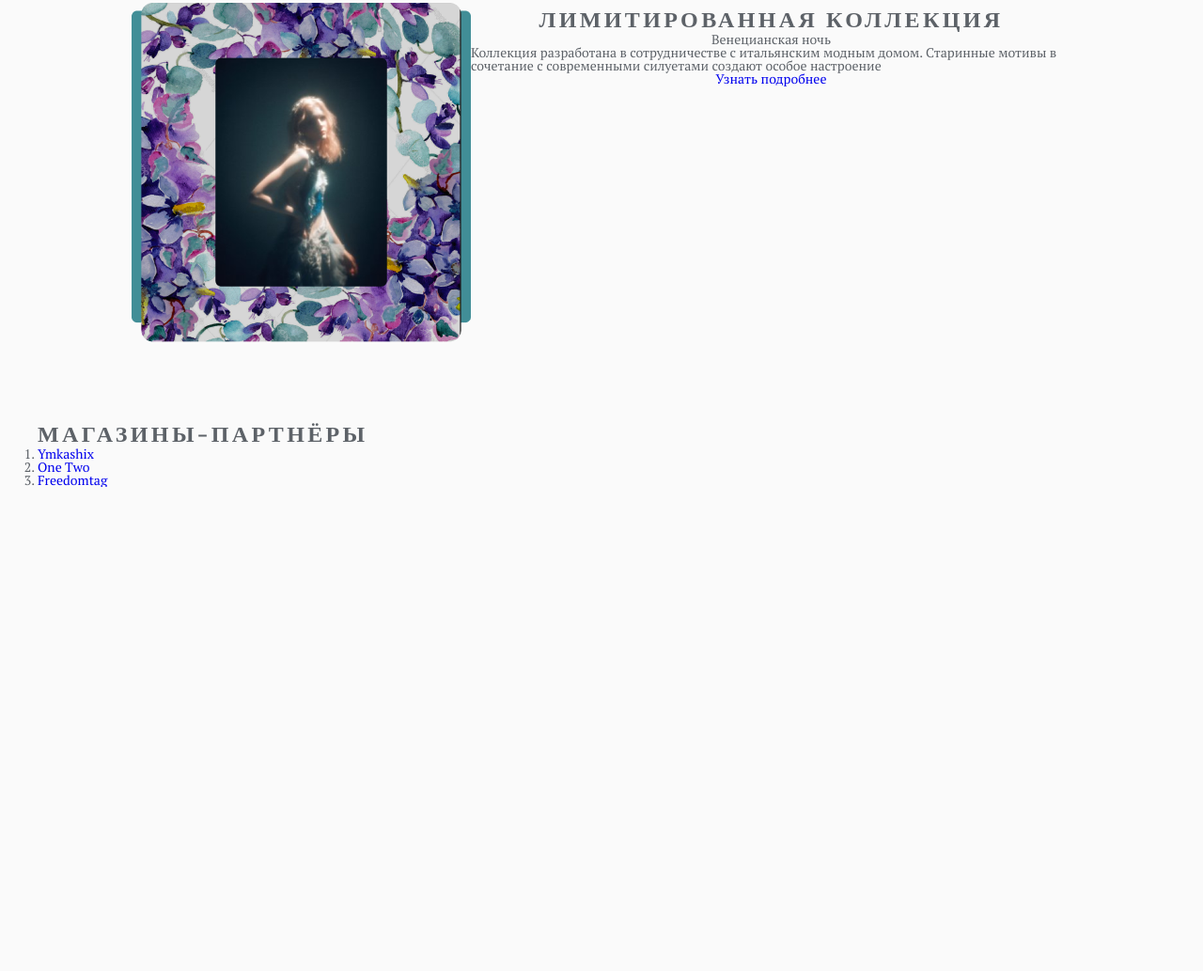
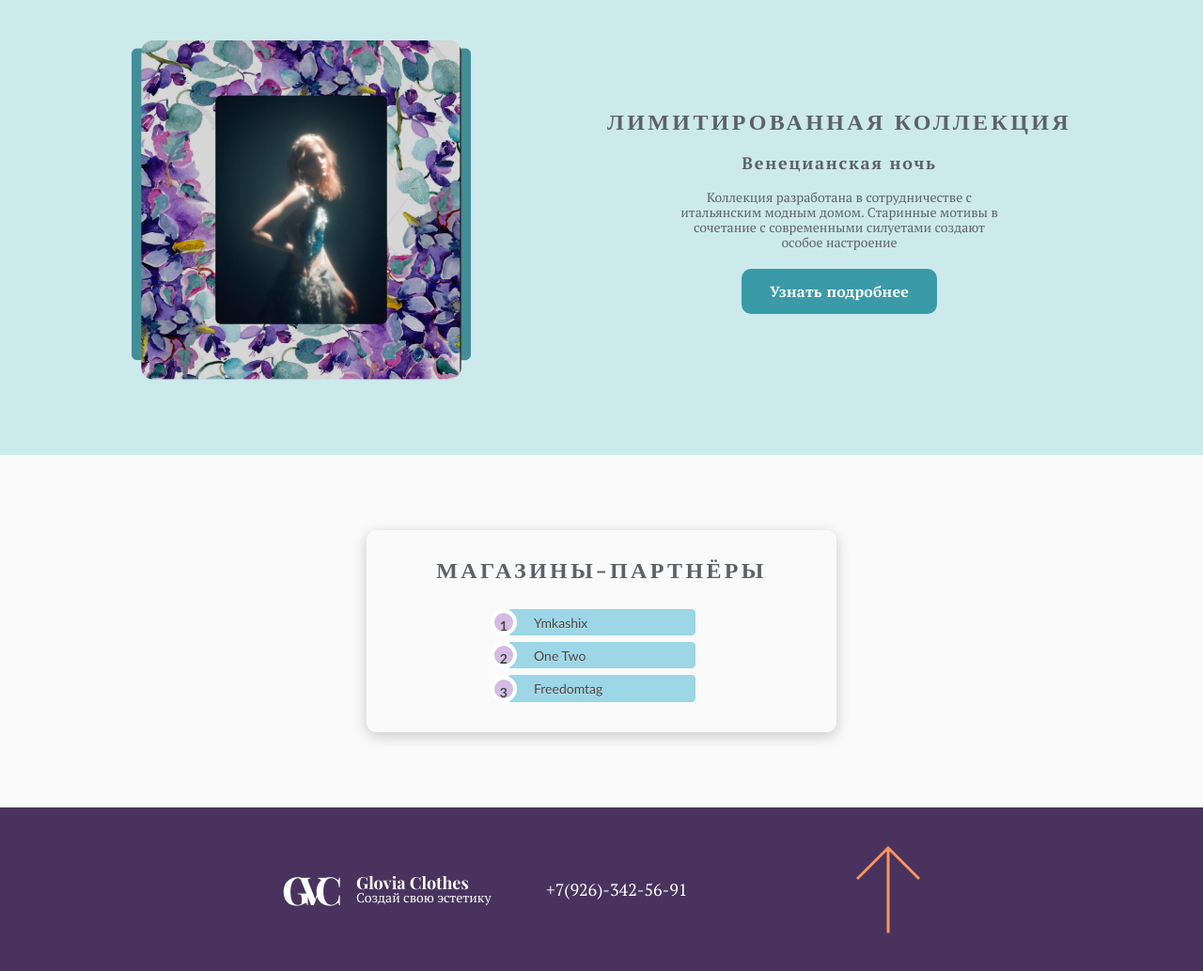
Before and after one commit to fongradnastya/lab2_web, a plain HTML site: page index.html in a window 1280 px wide. Shown: the part 2103-3136 px from the top of the page at 94% size. Before the commit the page ends 2621 px from the top, so only its background shows below. Drawn offline with nearby package versions, Linux system fonts and the light colour scheme.

Commit message:
Complited white theme

```diff
--- a/css/style.css
+++ b/css/style.css
@@ -371,12 +371,15 @@ h2{
 /* limited edition */
 
 .limited{
-    padding: 40px 0 80px 0;
+    padding: 80px 0 80px 0;
+    background: #cceaec;
 }
 
 .limited__container{
     display: flex;
     max-width: 1000px;
+    justify-content: space-between;
+    align-items: center;
 }
 
 .limited__offer{
@@ -384,3 +387,131 @@ h2{
     flex-direction: column;
     align-items: center;
 }
+
+.limited__description{
+    text-align: center;
+    max-width: 350px;
+    line-height: 16px;
+}
+
+.limited__offer h4 {
+    font-weight: 700;
+    font-size: 18px;
+    letter-spacing: 0.1em;
+}
+
+.limited__button{
+    display: flex;
+    font-size: 16px;
+    color: #fff;
+    font-weight: 700;
+    line-height: 200%;
+    align-items: center;
+    justify-content: center;
+    padding: 0 30px;
+    min-height: 48px;
+    letter-spacing: 0.2px;
+    border-radius: 10px;
+    background-color: #3a9aa8;
+}
+
+.limited__offer *:not(:last-child){
+    margin-bottom: 20px;
+}
+
+/* Stores partners */
+
+#s6{
+    padding: 80px 0 80px 0;
+}
+
+#s6 .shops__container{
+    border-radius: 10px;
+    max-width: 500px;
+    display: flex;
+    flex-direction: column;
+    align-items: center;
+    padding: 25px 0;
+    box-shadow: 0px 4px 15px rgba(0, 0, 0, 0.2);
+}
+
+.shops__title{
+    margin-bottom: 20px;
+}
+
+.rounded {
+    counter-reset: li;
+    list-style: none;
+    font: 14px "Trebuchet MS", "Lucida Sans";
+    padding: 0;
+    text-shadow: 0 1px 0 rgba(255,255,255,.5);
+    max-width: 600px;
+    min-width: 200px;
+}
+.rounded a {
+    position: relative;
+    display: block;
+    padding: .4em .4em .4em 2em;
+    margin: .5em 0;
+    background: #9cd6e7;
+    color: #444;
+    text-decoration: none;
+    border-radius: .3em;
+    transition: .3s ease-out;
+}
+.rounded a:hover {background: #28ccd8;}
+.rounded a:hover:before {transform: rotate(360deg);}
+.rounded a:before {
+    content: counter(li);
+    counter-increment: li;
+    position: absolute;
+    left: -1.3em;
+    top: 65%;
+    margin-top: -1.3em;
+    background: #d4bce3;
+    height: 2em;
+    width: 2em;
+    line-height: 2em;
+    border: .3em solid white;
+    text-align: center;
+    font-weight: bold;
+    border-radius: 2em;
+    transition: all .3s ease-out;
+}
+
+/* footer */
+
+footer {
+    background: #49335E;
+    padding: 40px 300px;
+    color: #fff;
+}
+
+.footer__container{
+    display: flex;
+    align-items: center;
+    justify-content: space-between;
+}
+
+.footer__logo{
+    display: flex;
+    align-items: center;
+}
+
+.footer__img{
+    margin-right: 15px;
+}
+
+.footer__title{
+    font-family: 'Playfair Display';
+    font-weight: 700;
+    font-size: 18px;
+}
+
+.footer__arrow{
+    margin-left: 120px;
+}
+
+.footer__number{
+    font-size: 18px;
+}
--- a/index.html
+++ b/index.html
@@ -291,7 +291,7 @@
             <section id="s5" class="limited">
                 <div class="container limited__container">
                     <div class="limited__img">
-                        <img src="img/photo (1).png" alt="">
+                        <img src="img/limited-edition/photo.png" alt="Limited collection">
                     </div>
                     <div class="limited__offer">
                         <h2>Лимитированная коллекция</h2>
@@ -300,16 +300,18 @@
                             Коллекция разработана в сотрудничестве с итальянским модным домом.
                             Старинные мотивы в сочетание с современными силуетами создают особое настроение
                         </p>
-                        <a href="#">Узнать подробнее</a>
+                        <a href="#" class="limited__button">
+                            Узнать подробнее
+                        </a>
                     </div>
-
                 </div>
             </section>
-        </main>
-        <footer>
-            <div class="container">
-                <h2>Магазины-партнёры</h2>
-                <ol>
+            <section id="s6" class="shops">
+                <div class="container shops__container">
+                    <h2 class="shops__title">
+                        Магазины-партнёры
+                    </h2>
+                    <ol class="rounded">
                         <li>
                             <a href="https://lcls.ru/collection/ymka-shix" target="_blank">Ymkashix</a>
                         </li>
@@ -321,8 +323,33 @@
                         </li>
                     </ol>
                 </div>
+            </section>
+        </main>
+        <footer>
+            <div class="container footer__container">
+                <div class="footer__logo">
+                    <div class="footer__img">
+                        <img src="img/footer/logo.png" alt="logo">
+                    </div>
+                    <div class="footer__text">
+                        <div class="footer__title">
+                            Glovia Clothes
+                        </div>
+                        <div class="footer__subtitle">
+                            Создай свою эстетику
+                        </div>
+                    </div>
+                </div>
+                <div class="footer__number">
+                    +7(926)-342-56-91
+                </div>
+                <div class="footer__arrow">
+                    <a href="#" class="footer__link">
+                        <img src="img/footer/arrow.png" alt="arrow">
+                    </a>
+                </div>
+            </div>
         </footer>
     </div>
     </body>
-
 </html>
```
Also changed, not shown: img/footer/arrow.png (added), img/footer/logo.png (added), img/limited-edition/photo.png (renamed from img/photo (1).png). Lines whose indentation alone changed are shown as unchanged.
